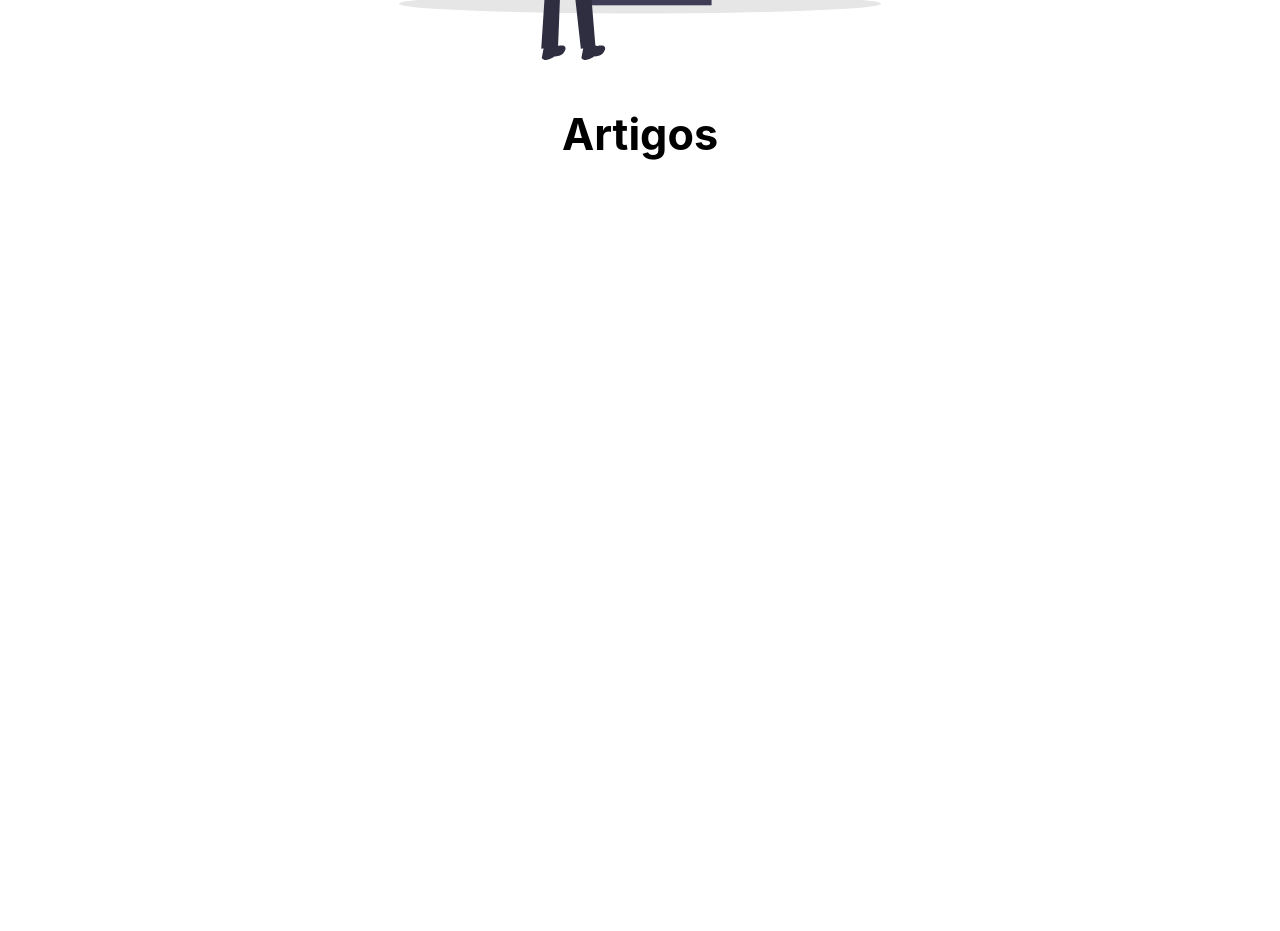
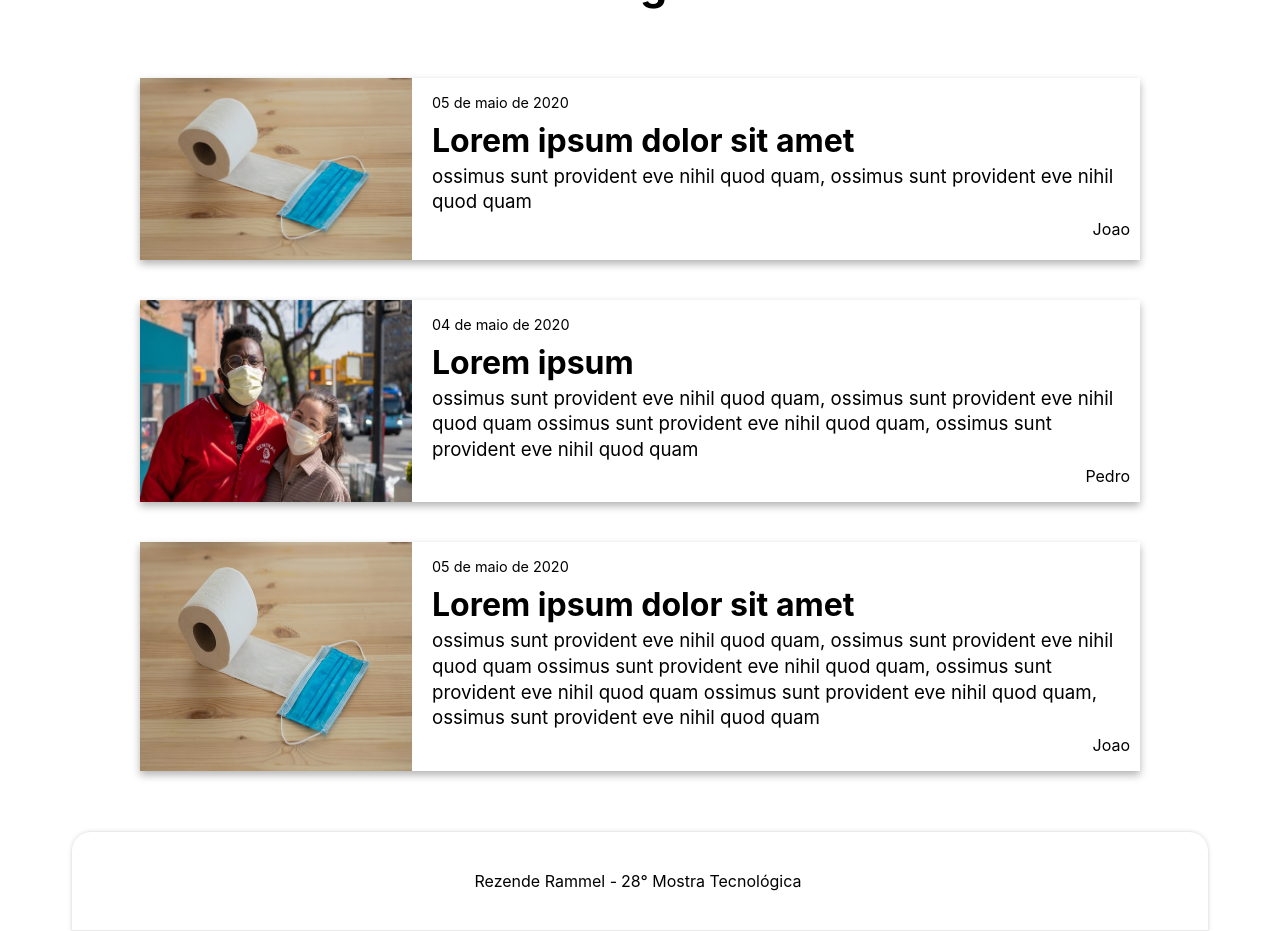
Before and after one commit to joaopedroaa/covidbrazil, a Next.js app: page /articles in a window 1280 px wide. Shown: the part 460-1391 px from the top of the page. Before the commit the page ends 800 px from the top, so only its background shows below. Built offline with nearby package versions, Linux system fonts and the light colour scheme.

Commit message:
feat: add articles list

```diff
--- a/pages/articles.js
+++ b/pages/articles.js
@@ -6,10 +6,35 @@ import BackMenu from "../components/BackMenu"
 import FormatSvg from "../components/FormatSvg"
 
 // Styles
+import styles from '../styles/Articles.module.css'
 import stylesGeneral from '../styles/Styles.module.css'
 
 
 export default function artigos() {
+
+  const articles = [
+    {
+      image: "01-small.jpg",
+      author: "Joao",
+      date: "05 de maio de 2020",
+      title: "Lorem ipsum dolor sit amet",
+      subtitle: "ossimus sunt provident eve nihil quod quam, ossimus sunt provident eve nihil quod quam",
+    },
+    {
+      image: "02-small.jpg",
+      author: "Pedro",
+      date: "04 de maio de 2020",
+      title: "Lorem ipsum ",
+      subtitle: "ossimus sunt provident eve nihil quod quam, ossimus sunt provident eve nihil quod quam ossimus sunt provident eve nihil quod quam, ossimus sunt provident eve nihil quod quam",
+    },
+    {
+      image: "01-small.jpg",
+      author: "Joao",
+      date: "05 de maio de 2020",
+      title: "Lorem ipsum dolor sit amet",
+      subtitle: "ossimus sunt provident eve nihil quod quam, ossimus sunt provident eve nihil quod quam ossimus sunt provident eve nihil quod quam, ossimus sunt provident eve nihil quod quam ossimus sunt provident eve nihil quod quam, ossimus sunt provident eve nihil quod quam",
+    }
+  ]
 
   return (
     <div className={stylesGeneral.container}>
@@ -24,7 +49,23 @@ export default function artigos() {
 
 
 
-      {/* <Footer /> */}
+      <ul className={styles.unorderedList}>
+        {articles.map((article, code) => {
+          return (
+            <li className={styles.list}>
+              <img src={"/articles/" + article.image} alt="" />
+              <div className={styles.data}>
+                <p>{article.date}</p>
+                <h2>{article.title}</h2>
+                <h3>{article.subtitle}</h3>
+                <h4>{article.author}</h4>
+              </div>
+            </li>
+          )
+        })}
+      </ul>
+
+      <Footer />
     </div>
   )
 }
--- a/styles/Articles.module.css
+++ b/styles/Articles.module.css
@@ -0,0 +1,88 @@
+.unorderedList {
+  display: flex;
+  flex-direction: column;
+  margin: 0;
+  margin-top: 40px;
+  max-width: 1000px;
+  /* padding-inline-start: 0; */
+}
+
+.list {
+  display: flex;
+
+  /* border-radius: 20px; */
+  margin-bottom: 40px;
+  box-shadow: 0 4px 8px rgba(0, 0, 0, 0.3);
+}
+
+/* .list::after{
+  content: "dd";
+  display: block;
+  justify-content: center;
+  width: 100%;
+  height: 3px;
+  bottom: 10px;
+  background-color: #404040;
+} */
+
+.list:hover {
+  background-color: #f1f1f1;
+}
+
+.list img {
+  width: calc(160px * 1.7);
+  min-height: calc(107px * 1.7);
+  height: auto;
+
+  /* border-radius: 20px 0 0 20px; */
+}
+
+.list .data {
+  display: flex;
+  flex-direction: column;
+  align-items: left;
+
+  margin-left: 10px;
+  padding: 16px 10px;
+}
+
+.list .data p {
+  margin: 0;
+  font-size: 0.9rem;
+}
+
+.list .data p span {
+  margin: 0 2px;
+}
+
+.list .data h2 {
+  margin: 0;
+  margin-top: 10px;
+  font-size: 2rem;
+}
+
+.list .data h3 {
+  margin: 0;
+  margin-top: 4px;
+  font-weight: 400;
+  line-height: 1.6rem;
+}
+.list .data h4 {
+  margin: 0;
+  margin-top: 4px;
+  font-weight: 400;
+  text-align: right;
+}
+
+@media (max-width: 1200px) {
+  .list {
+    flex-direction: column;
+    max-width: calc(640px / 1.7);
+  }
+
+  .list img {
+    width: calc(640px / 1.7);
+    height: calc(427px / 1.7);
+    border-radius: 0;
+  }
+}
--- a/styles/globals.css
+++ b/styles/globals.css
@@ -2,8 +2,19 @@ html,
 body {
   padding: 0;
   margin: 0;
-  font-family: -apple-system, BlinkMacSystemFont, Segoe UI, Roboto, Oxygen,
-    Ubuntu, Cantarell, Fira Sans, Droid Sans, Helvetica Neue, sans-serif;
+  font-family: -apple-system, BlinkMacSystemFont, Segoe UI, Roboto, Oxygen, Ubuntu, Cantarell, Fira Sans, Droid Sans,
+    Helvetica Neue, sans-serif;
+}
+
+ol,
+ul {
+  margin: 0;
+  padding: 0;
+  border: 0;
+  font-size: 100%;
+  font: inherit;
+  vertical-align: baseline;
+  list-style: none;
 }
 
 a {
@@ -15,7 +26,7 @@ a {
   box-sizing: border-box;
 }
 
-._2BEiLVXXKVMdG7urzJh6V-{
+._2BEiLVXXKVMdG7urzJh6V- {
   display: none;
-  background-color:red;
+  background-color: red;
 }
```
Also changed, not shown: public/articles/01-small.jpg (added), public/articles/02-small.jpg (added).
